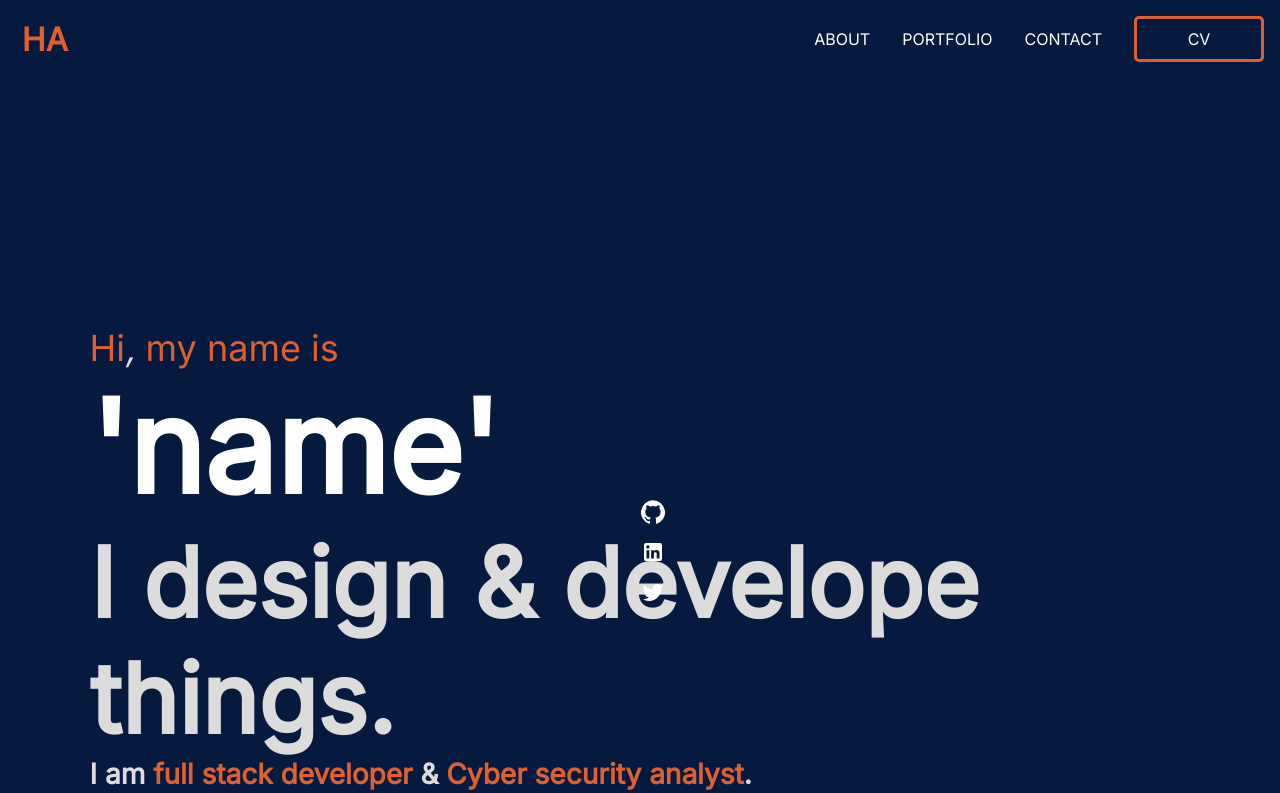
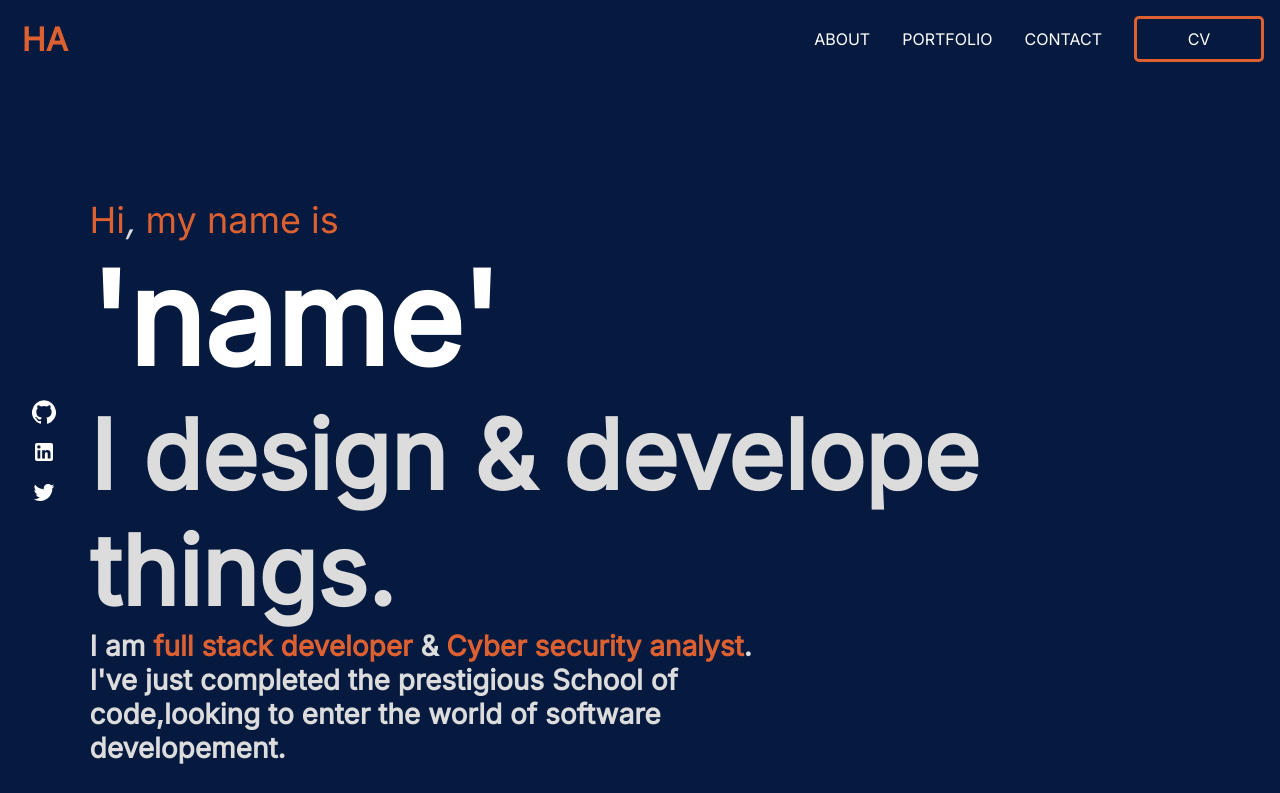
Before and after one commit to hassa09/Portfolio_Host, a React (Create React App) app in the folder portfolio/: page / in a window 1280 px wide. Shown: the top 793 px of the page. Built offline with nearby package versions, Linux system fonts and the light colour scheme.

Commit message:
final touches, corrected merging issues

```diff
--- a/portfolio/src/App.js
+++ b/portfolio/src/App.js
@@ -10,7 +10,6 @@ import Socialicons from './Components/social-icons/socialicons';
 function App() {
   return (
     <div className="App">
-      {/* <NewNavbar /> */}
       <Navbar />
       <Socialicons />
       <section id='intro-section'>
--- a/portfolio/src/App.scss
+++ b/portfolio/src/App.scss
@@ -4,7 +4,6 @@
   width: 100%;
   height: auto;
   display: flex;
-  align-items: center;
   justify-content: center;
   flex-direction: column;
   background: $background-color;
--- a/portfolio/src/Components/About/about.js
+++ b/portfolio/src/Components/About/about.js
@@ -1,5 +1,5 @@
 import '../About/about.scss';
-import pngegg from  '../../images/pngegg.png'
+import pngegg from  '../../Images/pngegg.png'
 
 function About () {
 
--- a/portfolio/src/Components/Introduction/Introduction.scss
+++ b/portfolio/src/Components/Introduction/Introduction.scss
@@ -7,8 +7,6 @@
     flex-direction: column;
     width: 100vw;
     height: auto;
-    padding-top: 5%;
-    margin-top: 5%;
     margin-bottom: 5%;
 }
 
--- a/portfolio/src/Components/Navbar/navbar.js
+++ b/portfolio/src/Components/Navbar/navbar.js
@@ -31,7 +31,7 @@ function Navbar() {
                     to="intro-section"
                     spy={true}
                     smooth={true}
-                    offset={-150}
+                    offset={-200}
                     duration={500}>
                     <h1>HA</h1>
                 </Link>
--- a/portfolio/src/Components/social-icons/socialicons.scss
+++ b/portfolio/src/Components/social-icons/socialicons.scss
@@ -7,13 +7,12 @@
     align-items: left;
     text-align: center;
     align-items: flex-start;
-    margin-left: 2vw;
+    margin-left: 2.5vw;
 
     position: -webkit-sticky;
     position: sticky;
-    top: 500px;
-//    width: 7vw;
-//    height: 100%;
+    top: 400px;
+
 
         .icon{
             color: $the-dot-docoration-color;
```
